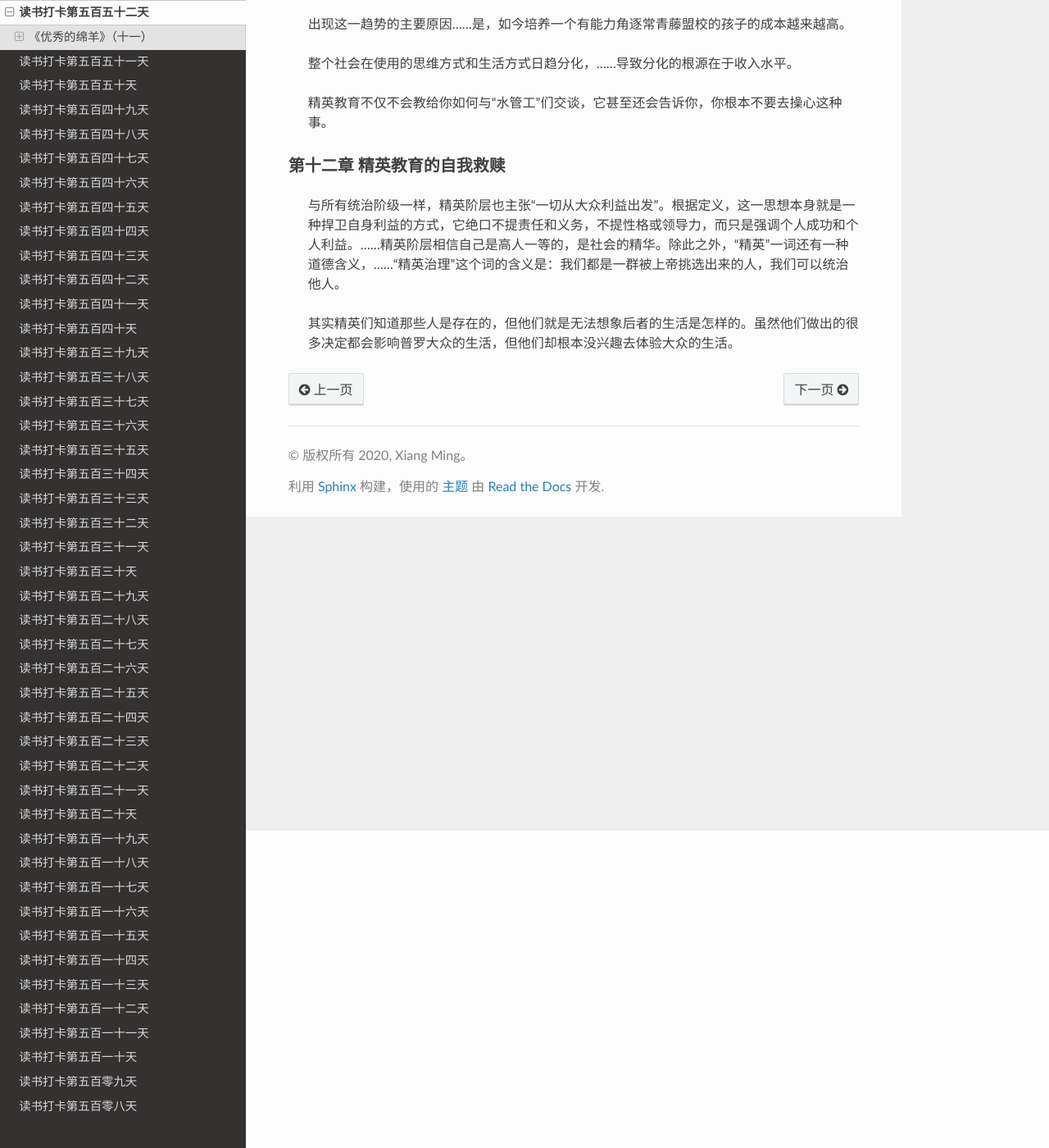
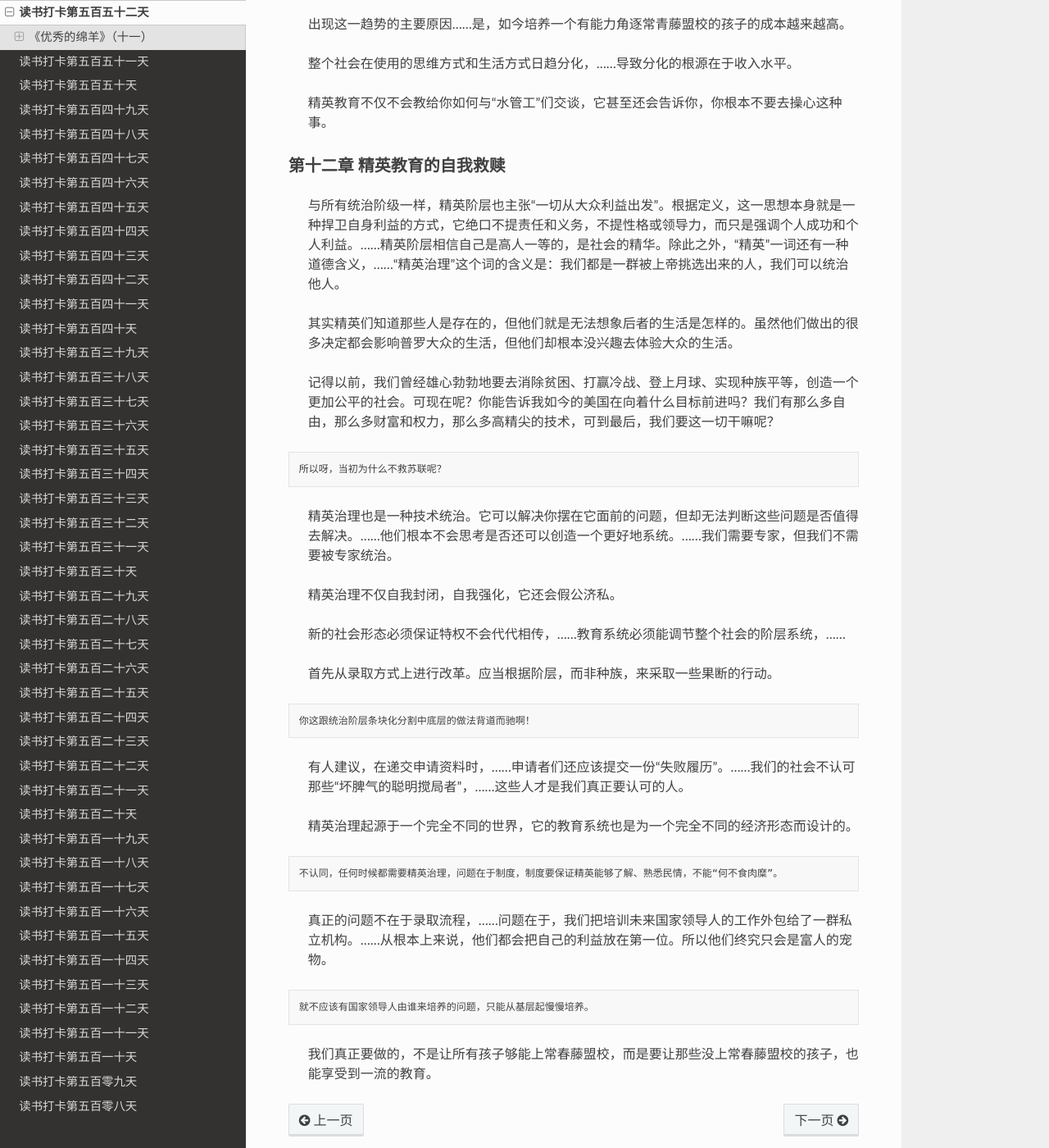
Before and after one commit to xiangming1975/reading, a Sphinx documentation site: the page built from source/2022-02-27.md, in a window 1280 px wide and 1400 px high, scrolled down 387 px. Shown: the whole window at 82% size. Built offline with Sphinx 7.4.7 and the Read the Docs theme 2.0.0, drawn with Linux system fonts in a browser that asks for light colours.

Commit message:
自动提交时间: 2022-02-23T23:00:02,840796746+08:00

````diff
--- a/source/2022-02-27.md
+++ b/source/2022-02-27.md
@@ -15,3 +15,31 @@
 > 与所有统治阶级一样，精英阶层也主张“一切从大众利益出发”。根据定义，这一思想本身就是一种捍卫自身利益的方式，它绝口不提责任和义务，不提性格或领导力，而只是强调个人成功和个人利益。……精英阶层相信自己是高人一等的，是社会的精华。除此之外，“精英”一词还有一种道德含义，……“精英治理”这个词的含义是：我们都是一群被上帝挑选出来的人，我们可以统治他人。
 
 > 其实精英们知道那些人是存在的，但他们就是无法想象后者的生活是怎样的。虽然他们做出的很多决定都会影响普罗大众的生活，但他们却根本没兴趣去体验大众的生活。
+
+> 记得以前，我们曾经雄心勃勃地要去消除贫困、打赢冷战、登上月球、实现种族平等，创造一个更加公平的社会。可现在呢？你能告诉我如今的美国在向着什么目标前进吗？我们有那么多自由，那么多财富和权力，那么多高精尖的技术，可到最后，我们要这一切干嘛呢？
+```
+所以呀，当初为什么不救苏联呢？
+```
+> 精英治理也是一种技术统治。它可以解决你摆在它面前的问题，但却无法判断这些问题是否值得去解决。……他们根本不会思考是否还可以创造一个更好地系统。……我们需要专家，但我们不需要被专家统治。
+
+> 精英治理不仅自我封闭，自我强化，它还会假公济私。
+
+> 新的社会形态必须保证特权不会代代相传，……教育系统必须能调节整个社会的阶层系统，……
+
+> 首先从录取方式上进行改革。应当根据阶层，而非种族，来采取一些果断的行动。
+```
+你这跟统治阶层条块化分割中底层的做法背道而驰啊！
+```
+> 有人建议，在递交申请资料时，……申请者们还应该提交一份“失败履历”。……我们的社会不认可那些“坏脾气的聪明搅局者”，……这些人才是我们真正要认可的人。
+
+> 精英治理起源于一个完全不同的世界，它的教育系统也是为一个完全不同的经济形态而设计的。
+```
+不认同，任何时候都需要精英治理，问题在于制度，制度要保证精英能够了解、熟悉民情，不能“何不食肉糜”。
+```
+> 真正的问题不在于录取流程，……问题在于，我们把培训未来国家领导人的工作外包给了一群私立机构。……从根本上来说，他们都会把自己的利益放在第一位。所以他们终究只会是富人的宠物。
+```
+就不应该有国家领导人由谁来培养的问题，只能从基层起慢慢培养。
+```
+> 我们真正要做的，不是让所有孩子够能上常春藤盟校，而是要让那些没上常春藤盟校的孩子，也能享受到一流的教育。
+
+>
````
